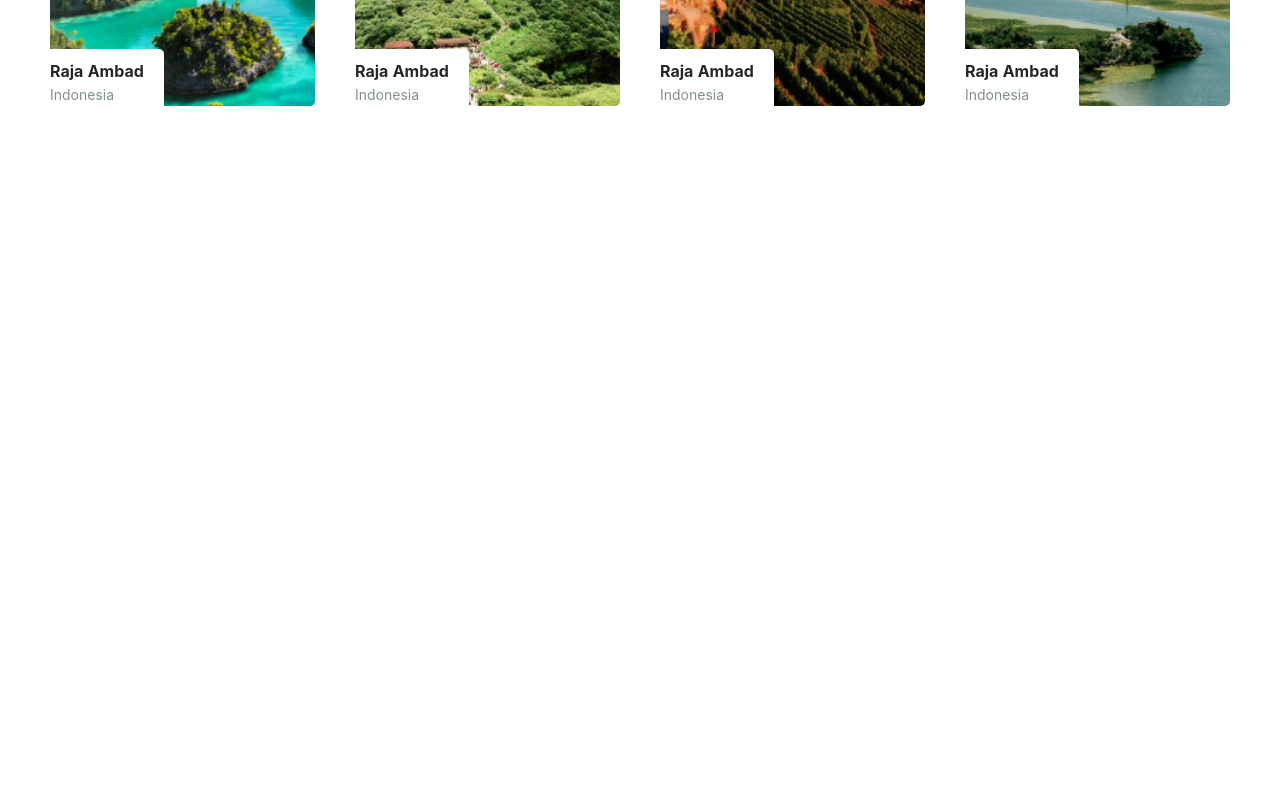
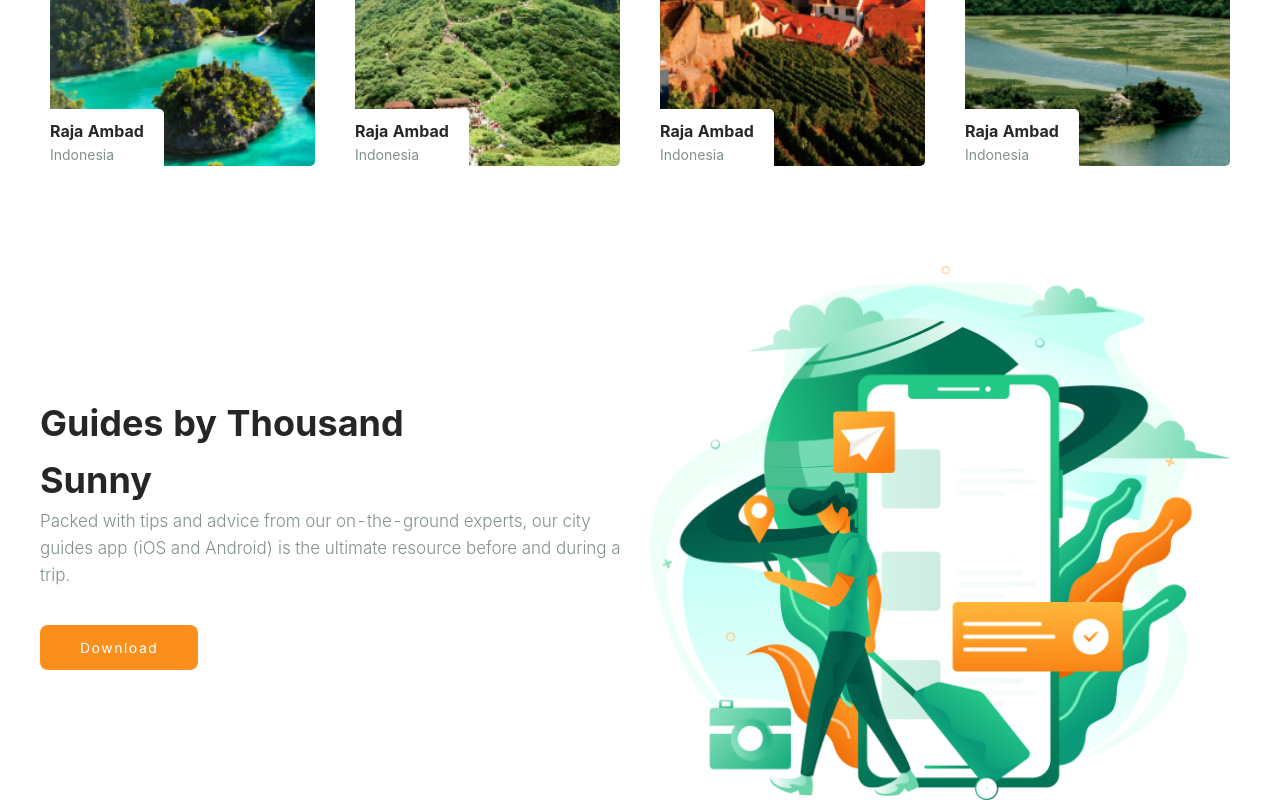
Before and after one commit to erhnml/nomad-landing-page, a React (Create React App) app: page / in a window 1280 px wide. Shown: the part 1786-2586 px from the top of the page. Before the commit the page ends 1892 px from the top, so only its background shows below. Built offline with nearby package versions, Linux system fonts and the light colour scheme.

Commit message:
add guide section

```diff
--- a/src/App.js
+++ b/src/App.js
@@ -6,6 +6,7 @@ import Header from "./components/Header";
 import SectionExplore from "./components/SectionExplore";
 import SectionInfo from "./components/SectionInfo";
 import SectionDestinations from "./components/SectionDestinations";
+import GuideSection from "./components/SectionGuide";
 
 function App() {
   return (
@@ -15,6 +16,7 @@ function App() {
         <SectionExplore />
         <SectionInfo />
         <SectionDestinations />
+        <GuideSection />
       </Container>
     </Theme>
   );
--- a/src/components/SectionDestinations.js
+++ b/src/components/SectionDestinations.js
@@ -103,7 +103,7 @@ const ItemsWrapper = styled.div`
   display: grid;
   grid-template-columns: repeat(4, 1fr);
   grid-column-gap: 20px;
-  margin-bottom: 500px;
+  margin-bottom: 100px;
   min-height: 400px;
   @media (max-width: 768px) {
     grid-template-columns: repeat(4, 100%);
--- /dev/null
+++ b/src/components/SectionGuide.js
@@ -0,0 +1,79 @@
+/* eslint-disable global-require */
+import React from "react";
+import styled from "styled-components";
+import Button from "./Button";
+
+function GuideSection() {
+  return (
+    <Wrapper>
+      <TextWrapper>
+        <Title>Guides by Thousand</Title>
+        <Title>Sunny</Title>
+        <Text>
+          Packed with tips and advice from our on-the-ground experts, our city
+          guides app (iOS and Android) is the ultimate resource before and
+          during a trip.
+        </Text>
+        <DownloandBtn title="Download" filled />
+      </TextWrapper>
+      <ImageWrapper>
+        <Image src={require("../images/setion-3.png")} />
+      </ImageWrapper>
+    </Wrapper>
+  );
+}
+
+const Wrapper = styled.div`
+  display: grid;
+  grid-template-columns: repeat(2, 1fr);
+  grid-column-gap: 20px;
+  @media (max-width: 768px) {
+    grid-row-gap: 20px;
+    grid-template-columns: 1fr;
+    padding: 0px 10px;
+  }
+`;
+const TextWrapper = styled.div`
+  display: flex;
+  flex-direction: column;
+  justify-content: center;
+  align-items: flex-start;
+  @media (max-width: 768px) {
+    align-items: center;
+  }
+`;
+const ImageWrapper = styled.div`
+  @media (max-width: 768px) {
+    margin-top: 20px;
+  }
+`;
+const Image = styled.img`
+  width: 100%;
+`;
+const Title = styled.h3`
+  font-size: 36px;
+  font-weight: bold;
+  margin-bottom: 0px;
+  font-family: "Playfair Display" sans-serif;
+  @media (max-width: 768px) {
+    font-size: 28px;
+  }
+`;
+const Text = styled.p`
+  font-size: 17px;
+  font-family: "Mulish" sans-serif;
+  color: ${({ theme }) => theme.colors.lightGray};
+  font-weight: 300;
+  @media (max-width: 768px) {
+    margin-top: 10px;
+    text-align: center;
+  }
+`;
+
+const DownloandBtn = styled(Button)`
+  margin-top: 20px;
+  @media (max-width: 768px) {
+    margin-top: 10px;
+  }
+`;
+export default GuideSection;
--- a/src/components/SectionInfo.js
+++ b/src/components/SectionInfo.js
@@ -26,7 +26,7 @@ function SectionInfo() {
 const Wrapper = styled.div`
   display: grid;
   grid-template-columns: 1fr 1fr;
-  margin-top: 40px;
+  margin-top: 100px;
   @media (max-width: 768px) {
     grid-template-columns: 1fr;
     font-size: 48px;
```
